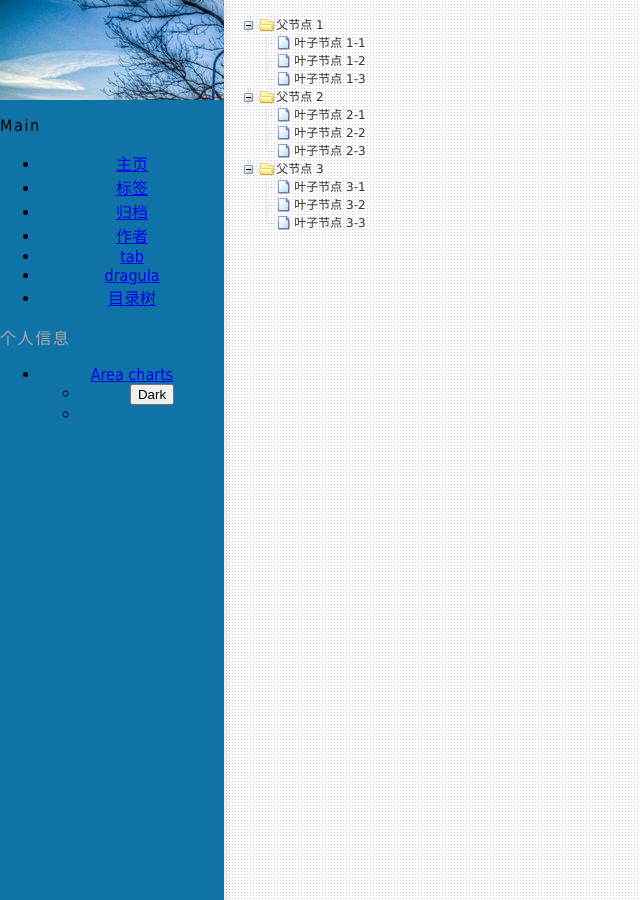
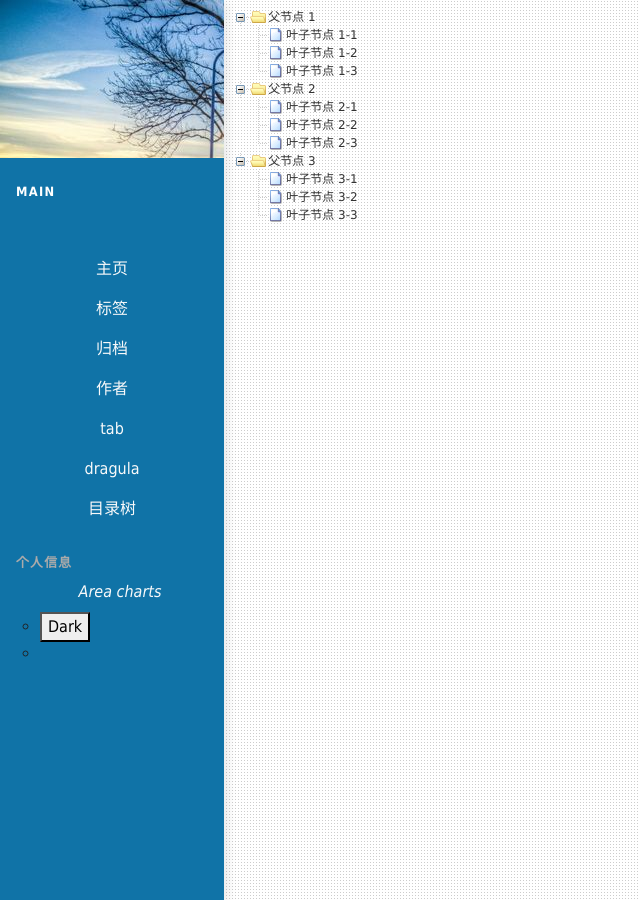
Before and after one commit to nengwuzhi/nengwuzhi.github.ioce, a Jekyll site: the page built from pages/zTree.html, in a window 1280 px wide. Shown: the whole page, without its empty margins (0-640 px from the left). Built offline with Jekyll 4.4.1, drawn with Linux system fonts in a browser that asks for light colours.

Commit message:
Update index_alt.html

```diff
--- a/_layouts/index_alt.html
+++ b/_layouts/index_alt.html
@@ -1,6 +1,9 @@
 ---
 layout: null
 ---
+    <head>
+<link rel="stylesheet" href="{{site.baseurl}}/css/bootstrap.css">
+    </head>
     {% include Side_navigation.html %}
 
            <div id="content" class="page-content p-5">
```
